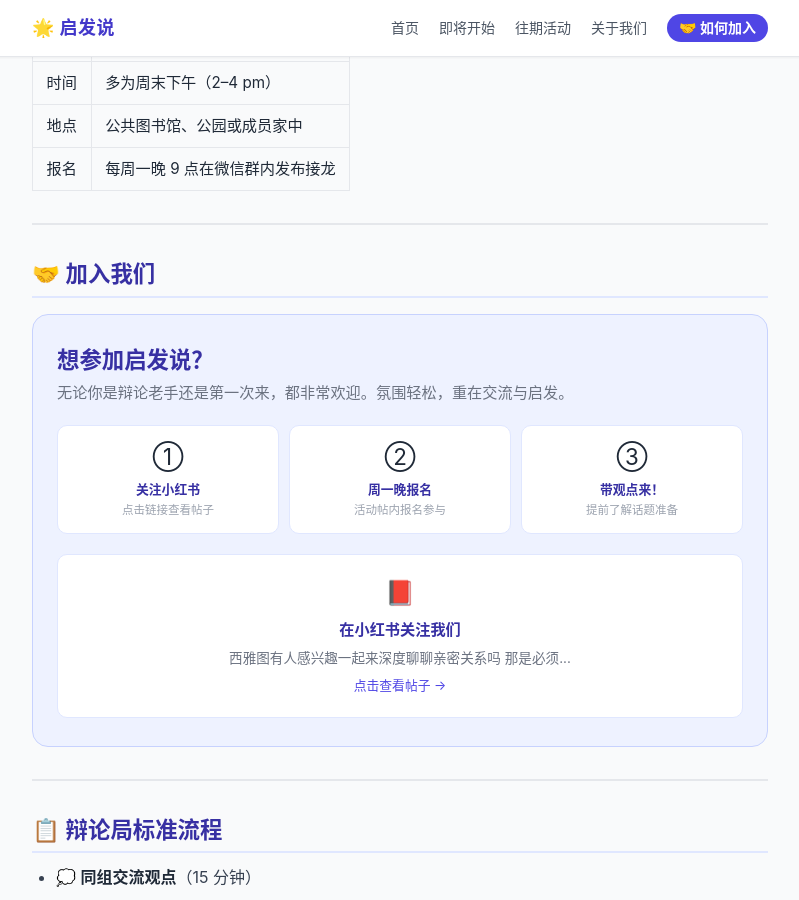
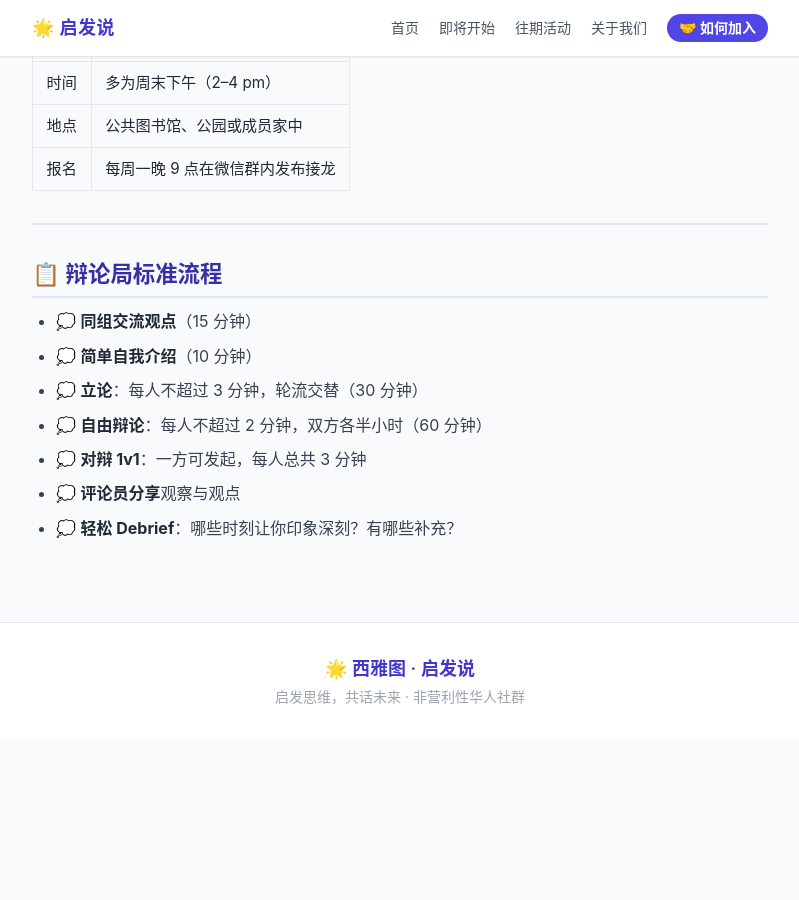
Before and after one commit to moments8890/qifa-talk, a Jekyll site: the page built from about.md, in a window 1280 px wide and 900 px high, scrolled down 1706 px. Shown: the whole window, without its empty margins (240-1039 px from the left). Built offline with Jekyll 4.4.1, drawn with Linux system fonts in a browser that asks for light colours; nearby versions of some CDN libraries; after the commit the page ends 2445 px from its top, so only the background shows below that.

Commit message:
Remove 加入我们 section from about page
Co-Authored-By: Claude Sonnet 4.6 <noreply@anthropic.com>

```diff
--- a/about.md
+++ b/about.md
@@ -68,40 +68,6 @@ permalink: /about/
 
 ---
 
-## 🤝 加入我们
-
-<div style="background:#eef2ff;border:1px solid #c7d2fe;border-radius:16px;padding:28px 24px;margin:1rem 0;">
-  <div style="font-size:1.4rem;font-weight:700;color:#3730a3;margin-bottom:6px;">想参加启发说？</div>
-  <div style="color:#6b7280;font-size:0.95rem;margin-bottom:20px;">无论你是辩论老手还是第一次来，都非常欢迎。氛围轻松，重在交流与启发。</div>
-  <div style="display:grid;grid-template-columns:repeat(3,1fr);gap:10px;margin-bottom:20px;">
-    <div style="background:#fff;border:1px solid #e0e7ff;border-radius:10px;padding:14px 10px;text-align:center;">
-      <div style="font-size:1.4rem;margin-bottom:6px;">①</div>
-      <div style="font-size:0.8rem;font-weight:600;color:#3730a3;">关注小红书</div>
-      <div style="font-size:0.72rem;color:#9ca3af;margin-top:3px;">点击链接查看帖子</div>
-    </div>
-    <div style="background:#fff;border:1px solid #e0e7ff;border-radius:10px;padding:14px 10px;text-align:center;">
-      <div style="font-size:1.4rem;margin-bottom:6px;">②</div>
-      <div style="font-size:0.8rem;font-weight:600;color:#3730a3;">周一晚报名</div>
-      <div style="font-size:0.72rem;color:#9ca3af;margin-top:3px;">活动帖内报名参与</div>
-    </div>
-    <div style="background:#fff;border:1px solid #e0e7ff;border-radius:10px;padding:14px 10px;text-align:center;">
-      <div style="font-size:1.4rem;margin-bottom:6px;">③</div>
-      <div style="font-size:0.8rem;font-weight:600;color:#3730a3;">带观点来！</div>
-      <div style="font-size:0.72rem;color:#9ca3af;margin-top:3px;">提前了解话题准备</div>
-    </div>
-  </div>
-  <a href="http://xhslink.com/o/7JyPChpvLds" target="_blank" rel="noopener"
-     style="display:block;background:#fff;border:1px solid #e0e7ff;border-radius:10px;padding:20px;text-align:center;text-decoration:none;transition:box-shadow 0.15s;"
-     onmouseover="this.style.boxShadow='0 4px 16px rgba(79,70,229,0.15)'" onmouseout="this.style.boxShadow='none'">
-    <div style="font-size:1.5rem;margin-bottom:8px;">📕</div>
-    <div style="font-size:0.95rem;font-weight:700;color:#3730a3;margin-bottom:6px;">在小红书关注我们</div>
-    <div style="font-size:0.85rem;color:#6b7280;line-height:1.6;">西雅图有人感兴趣一起来深度聊聊亲密关系吗 那是必须...<br>
-    <span style="color:#4f46e5;font-size:0.8rem;margin-top:6px;display:inline-block;">点击查看帖子 →</span></div>
-  </a>
-</div>
-
----
-
 ## 📋 辩论局标准流程
 
 * 💭 **同组交流观点**（15 分钟）
```
